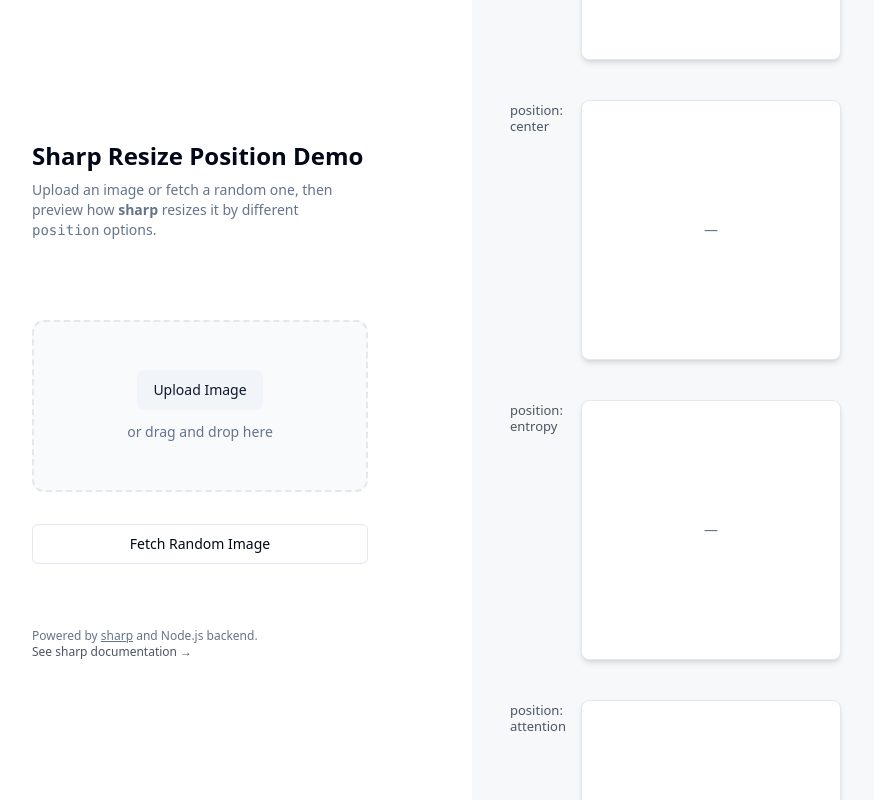
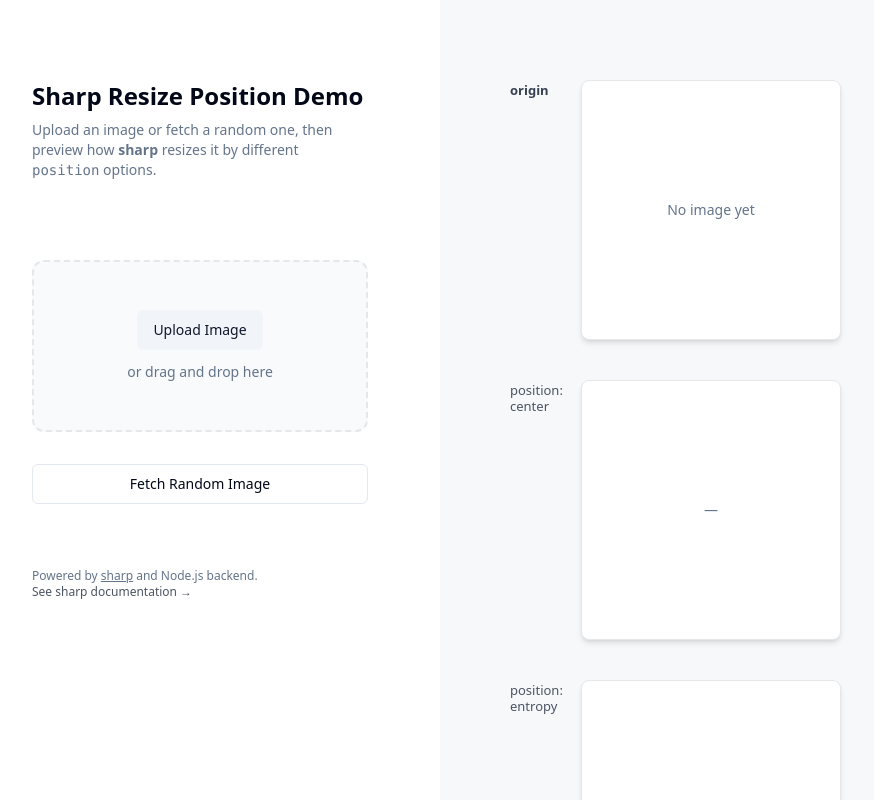
Before and after one commit to tankxu/sharp-position-playground, a React (Vite) app: page / in a window 1280 px wide. Shown: the top 800 px of the page, without its empty margins (200-1074 px from the left). Built offline with nearby package versions, Linux system fonts and the light colour scheme.

Commit message:
Refactor: Remove vertical centering on left panel
- Removed `items-center` from the left panel to display content from top to bottom.
- Added a background color to the right panel to fill half the screen.

```diff
--- a/src/pages/Index.tsx
+++ b/src/pages/Index.tsx
@@ -1,3 +1,4 @@
+
 import React, { useState, useCallback } from "react";
 import ImageUploadPanel from "../components/ImageUploadPanel";
 import ResizeDemoPanel from "../components/ResizeDemoPanel";
@@ -59,15 +60,15 @@ const Index = () => {
 
   return (
     <div className="w-screen h-screen bg-background flex">
-      {/* 左栏，内容靠右 */}
-      <div className="w-1/2 flex items-center justify-end">
-        <div className="max-w-md w-full pr-8">
+      {/* 左栏，内容靠右，顶部排列 */}
+      <div className="w-1/2 flex flex-col justify-start items-end">
+        <div className="max-w-md w-full pr-8 pt-10">
           <ImageUploadPanel onImageSelected={handleImageSelected} loading={loading} />
         </div>
       </div>
-      {/* 右栏，内容靠左 */}
-      <div className="w-1/2 flex items-center justify-start">
-        <div className="max-w-md w-full pl-8">
+      {/* 右栏，背景色填满，内容靠左，顶部排列 */}
+      <div className="w-1/2 bg-[#f6f8fa] flex flex-col justify-start items-start">
+        <div className="max-w-md w-full pl-8 pt-10">
           <ResizeDemoPanel
             sourcePreviewUrl={originProcessedUrl}
             processedImages={processed}
```
